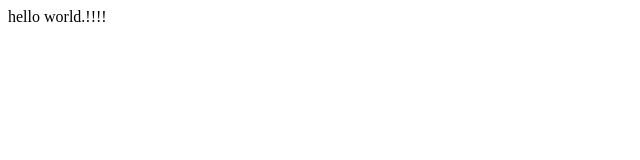
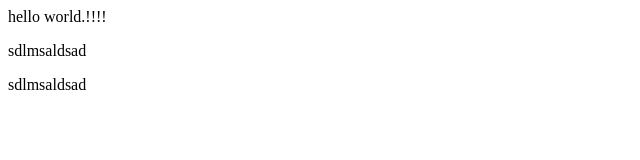
Before and after one commit to Farzadtkm/myAppSample, a plain HTML site: page index.html in a window 1280 px wide. Shown: the whole page, without its empty margins (0-640 px from the left). Drawn offline with Linux system fonts and the light colour scheme.

Commit message:
initial commit

```diff
--- a/index.html
+++ b/index.html
@@ -4,4 +4,10 @@
 	<p>
 	hello world.!!!!
 	</p>
+	<p>
+	sdlmsaldsad
+	</p>
+	<p>
+	sdlmsaldsad
+	</p>
 </body>
```
